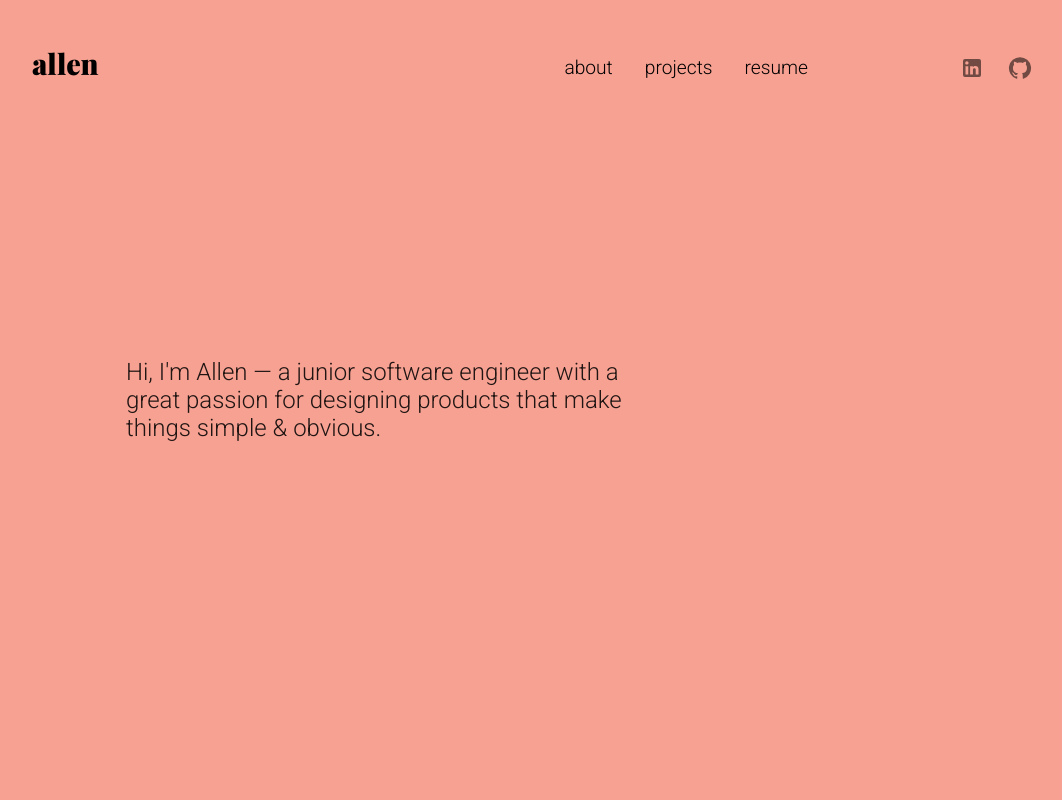
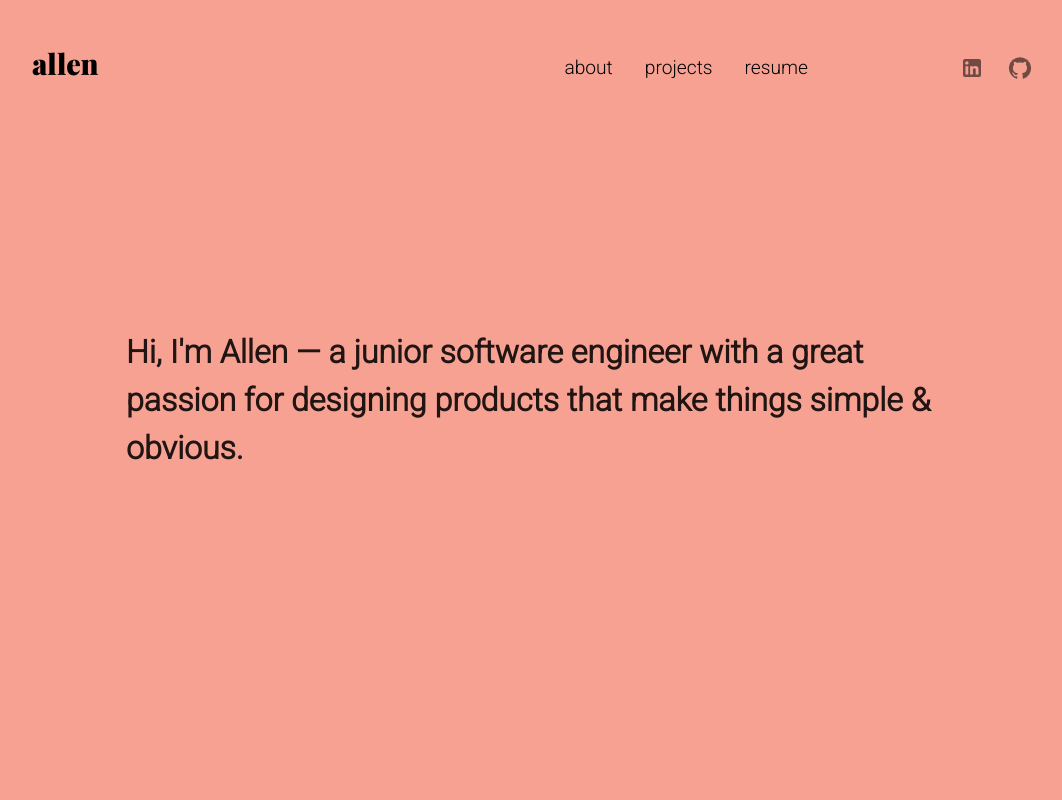
Before and after one commit to allen-nagtalon/portfolio-site, a React (Create React App) app: page / in a window 1280 px wide. Shown: the top 800 px of the page, without its empty margins (88-1150 px from the left). Built offline with nearby package versions, Linux system fonts and the light colour scheme.

Commit message:
Adjusted LandingPage spacing

```diff
--- a/src/pages/LandingPage/LandingPage.js
+++ b/src/pages/LandingPage/LandingPage.js
@@ -9,6 +9,7 @@ const LandingPage = _ => {
         width: '100vw',
         height: '100vh',
         alignItems: 'center',
+        justifyContent: 'center',
         bgcolor: 'secondary.main'
       }}
     >
@@ -16,10 +17,8 @@ const LandingPage = _ => {
         maxWidth='md'
       >
         <Typography
-          variant='h3'
-          sx={{
-            pr: 42
-          }}
+          component='div'
+          variant='landing'
         >
           Hi, I'm Allen — a junior software engineer with a great passion for designing products that make things simple & obvious.
         </Typography>
```
